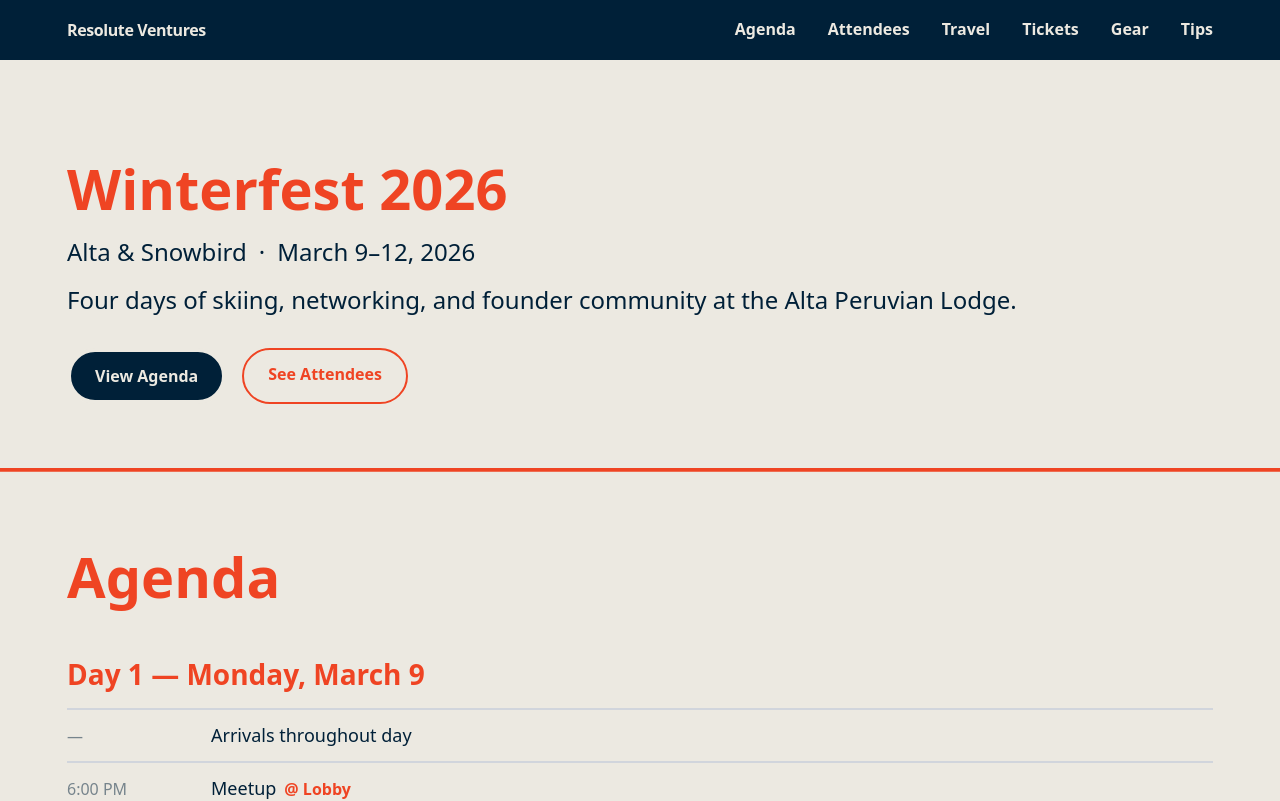
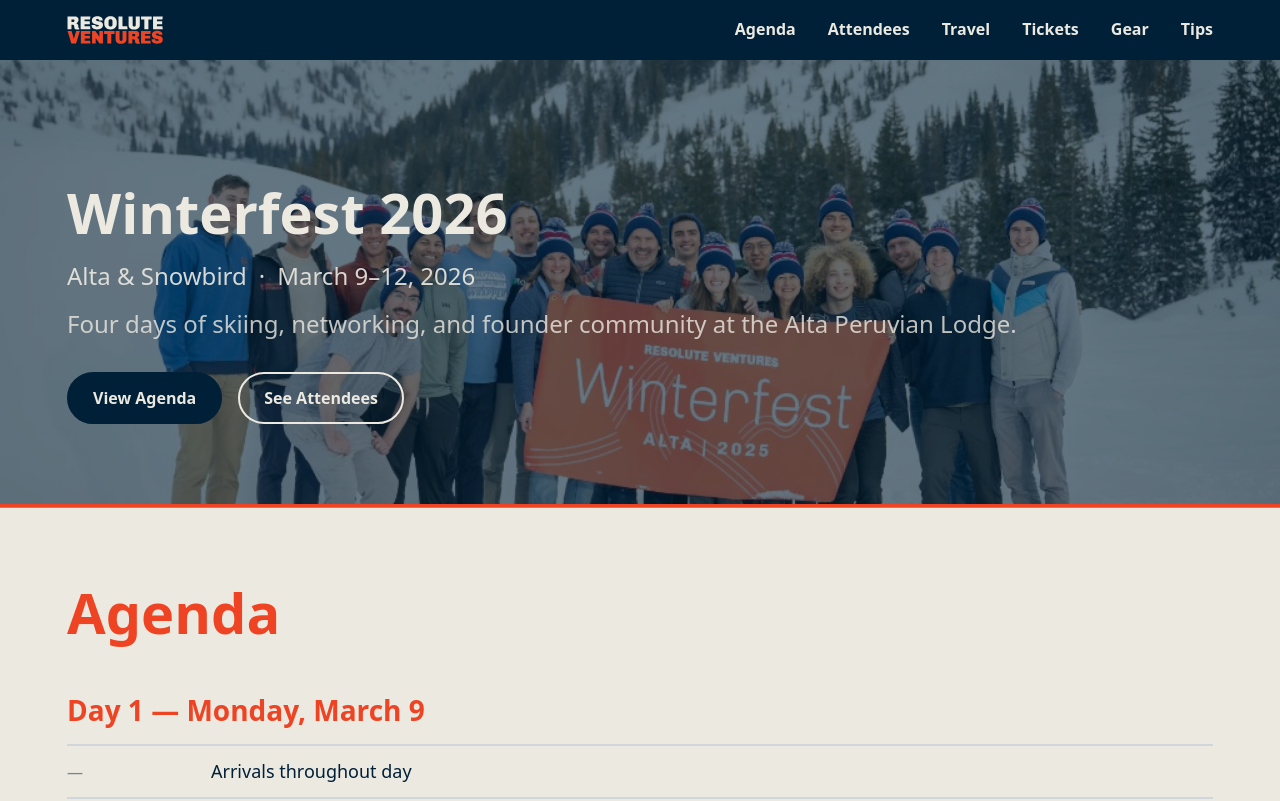
Before and after one commit to hhirshland/camp-resolute-winter-2026, a Next.js app: page / in a window 1280 px wide. Shown: the top 801 px of the page. Built offline with nearby package versions, Linux system fonts and the light colour scheme; a web font is replaced by a local one.

Commit message:
added resolute logo and hero image

```diff
--- a/src/app/globals.css
+++ b/src/app/globals.css
@@ -66,55 +66,47 @@
   vector-effect: non-scaling-stroke;
 }
 
-/* Button styles matching resolute.vc */
-.resolute-btn {
-  display: inline-block;
+/* Shared button base */
+.resolute-btn,
+.resolute-btn-outlined {
+  display: inline-flex;
+  align-items: center;
+  justify-content: center;
   font-weight: 600;
+  font-size: 14px;
+  line-height: 1;
+  padding: 14px 20px;
+  border: 2px solid transparent;
   border-radius: var(--button-border-radius);
-  background: var(--dark-blue);
-  color: var(--tan);
-  font-size: 14px;
-  line-height: 14px;
-  padding: 14px 20px;
-  text-align: left;
-  transition: all 0.1s ease-out;
-  border: 4px solid var(--tan);
-  cursor: pointer;
-}
-
-@media (min-width: 768px) {
-  .resolute-btn {
-    font-size: 16px;
-    line-height: 16px;
-    padding: 16px 24px;
-  }
-}
-
-.resolute-btn:hover {
-  background: var(--red);
-}
-
-/* Outlined button variant */
-.resolute-btn-outlined {
-  display: inline-block;
-  font-weight: 600;
-  border-radius: var(--button-border-radius);
-  background: transparent;
-  color: var(--red);
-  font-size: 14px;
-  line-height: 14px;
-  padding: 14px 20px;
-  border: 2px solid var(--red);
   transition: all 0.1s ease-out;
   cursor: pointer;
 }
 
 @media (min-width: 768px) {
+  .resolute-btn,
   .resolute-btn-outlined {
     font-size: 16px;
-    line-height: 16px;
     padding: 16px 24px;
   }
+}
+
+/* Primary button colors */
+.resolute-btn {
+  background: var(--dark-blue);
+  color: var(--tan);
+  border-color: var(--dark-blue);
+}
+
+.resolute-btn:hover {
+  background: var(--red);
+  border-color: var(--red);
+}
+
+/* Outlined button colors */
+.resolute-btn-outlined {
+  background: transparent;
+  color: var(--red);
+  border-color: var(--red);
 }
 
 .resolute-btn-outlined:hover {
--- a/src/app/layout.tsx
+++ b/src/app/layout.tsx
@@ -24,10 +24,12 @@
         {/* Header — matches resolute.vc dark blue header */}
         <header className="fixed top-0 left-0 right-0 z-50 bg-dark-blue text-tan">
           <div className="mx-auto flex h-[60px] max-w-[var(--max-width)] items-center justify-between px-[27px] md:px-[40px] lg:px-[67px]">
-            <a href="#top" className="pb-[1px]">
-              <span className="text-tan text-[16px] font-bold tracking-tight">
-                Resolute Ventures
-              </span>
+            <a href="#top" className="block">
+              <img
+                src="/Logo.svg"
+                alt="Resolute Ventures"
+                className="h-[28px] w-auto rounded-none"
+              />
             </a>
             <nav className="hidden md:flex items-center gap-x-[32px]">
               {[
@@ -63,9 +65,13 @@
                   href="https://www.resolute.vc/"
                   target="_blank"
                   rel="noopener noreferrer"
-                  className="text-tan text-[16px] font-bold tracking-tight pb-[1px]"
+                  className="block"
                 >
-                  Resolute Ventures
+                  <img
+                    src="/Logo.svg"
+                    alt="Resolute Ventures"
+                    className="h-[28px] w-auto rounded-none"
+                  />
                 </a>
                 <ul className="hidden md:flex gap-x-[32px]">
                   <li>
--- a/src/app/page.tsx
+++ b/src/app/page.tsx
@@ -284,14 +284,19 @@
   return (
     <div id="top" className="bg-tan">
       {/* Hero */}
-      <div className="mx-auto max-w-[var(--max-width)] px-[27px] md:px-[40px] lg:px-[67px] pt-[64px] md:pt-[96px] pb-[48px] md:pb-[64px]">
-        <h2 className="text-[24px] md:text-[36px] xl:text-[56px] leading-[30px] md:leading-[40px] xl:leading-[64px]">
+      <div
+        className="relative bg-cover bg-center bg-no-repeat"
+        style={{ backgroundImage: "url('/winterfest-hero.png')" }}
+      >
+        <div className="absolute inset-0 bg-dark-blue/60" />
+        <div className="relative mx-auto max-w-[var(--max-width)] px-[27px] md:px-[40px] lg:px-[67px] pt-[80px] md:pt-[120px] pb-[64px] md:pb-[80px]">
+          <h2 className="text-[24px] md:text-[36px] xl:text-[56px] leading-[30px] md:leading-[40px] xl:leading-[64px] !text-tan">
             Winterfest 2026
           </h2>
-        <p className="mt-[16px] text-[16px] md:text-[24px] leading-[22px] md:leading-[32px] font-light text-dark-blue">
+          <p className="mt-[16px] text-[16px] md:text-[24px] leading-[22px] md:leading-[32px] font-light text-tan/90">
             Alta &amp; Snowbird&ensp;·&ensp;March 9–12, 2026
           </p>
-        <p className="mt-[16px] text-[16px] md:text-[24px] leading-[22px] md:leading-[32px] font-light text-dark-blue">
+          <p className="mt-[16px] text-[16px] md:text-[24px] leading-[22px] md:leading-[32px] font-light text-tan/80">
             Four days of skiing, networking, and founder community at the Alta
             Peruvian Lodge.
           </p>
@@ -299,9 +304,10 @@
             <a href="#agenda" className="resolute-btn">
               View Agenda
             </a>
-          <a href="#attendees" className="resolute-btn-outlined">
+            <a href="#attendees" className="resolute-btn-outlined !border-tan !text-tan hover:!bg-tan/20">
               See Attendees
             </a>
+          </div>
         </div>
       </div>
 
```
Also changed, not shown: public/Logo.svg (added), public/winterfest-hero.png (added). Lines whose indentation alone changed are shown as unchanged.
